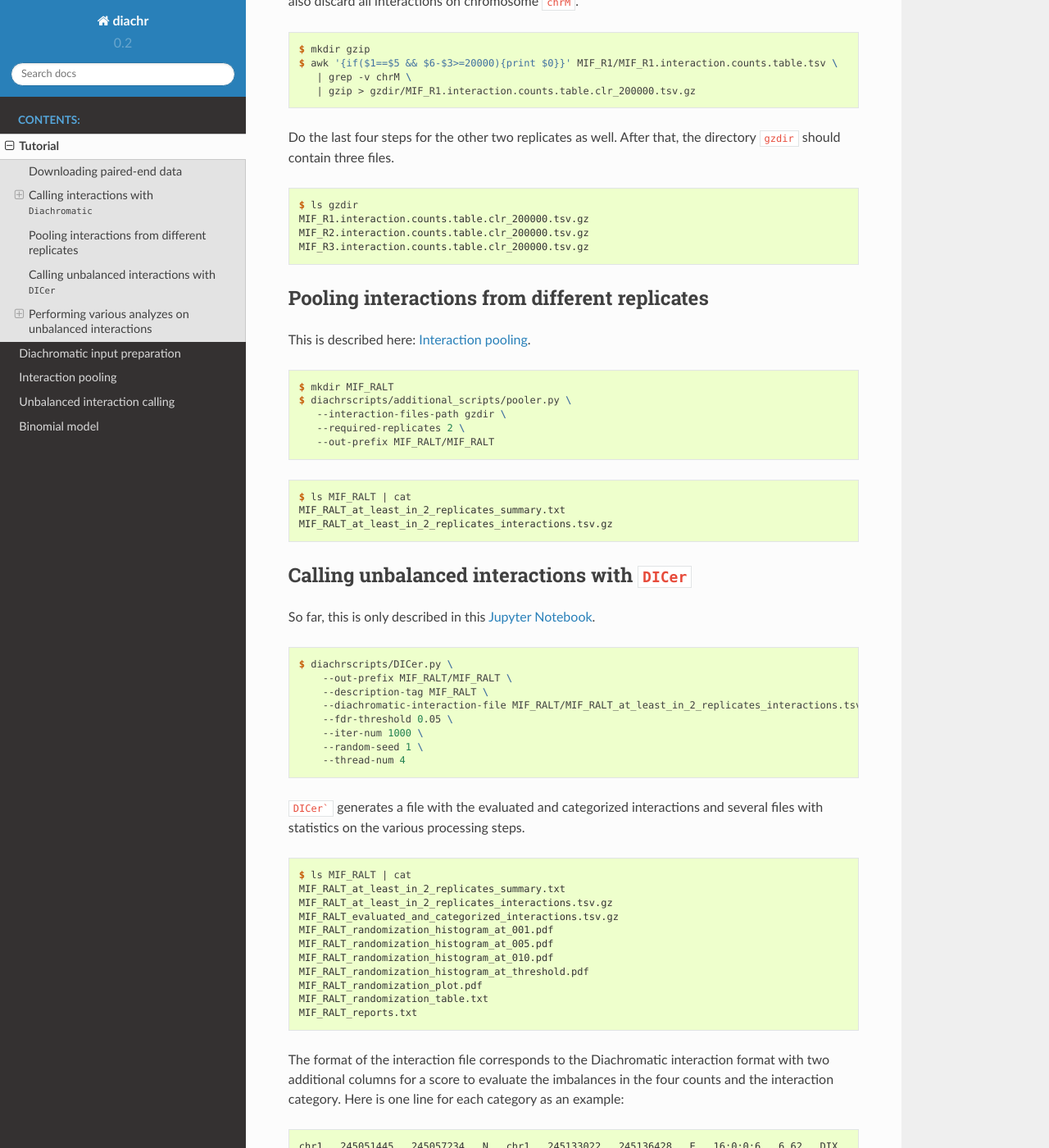
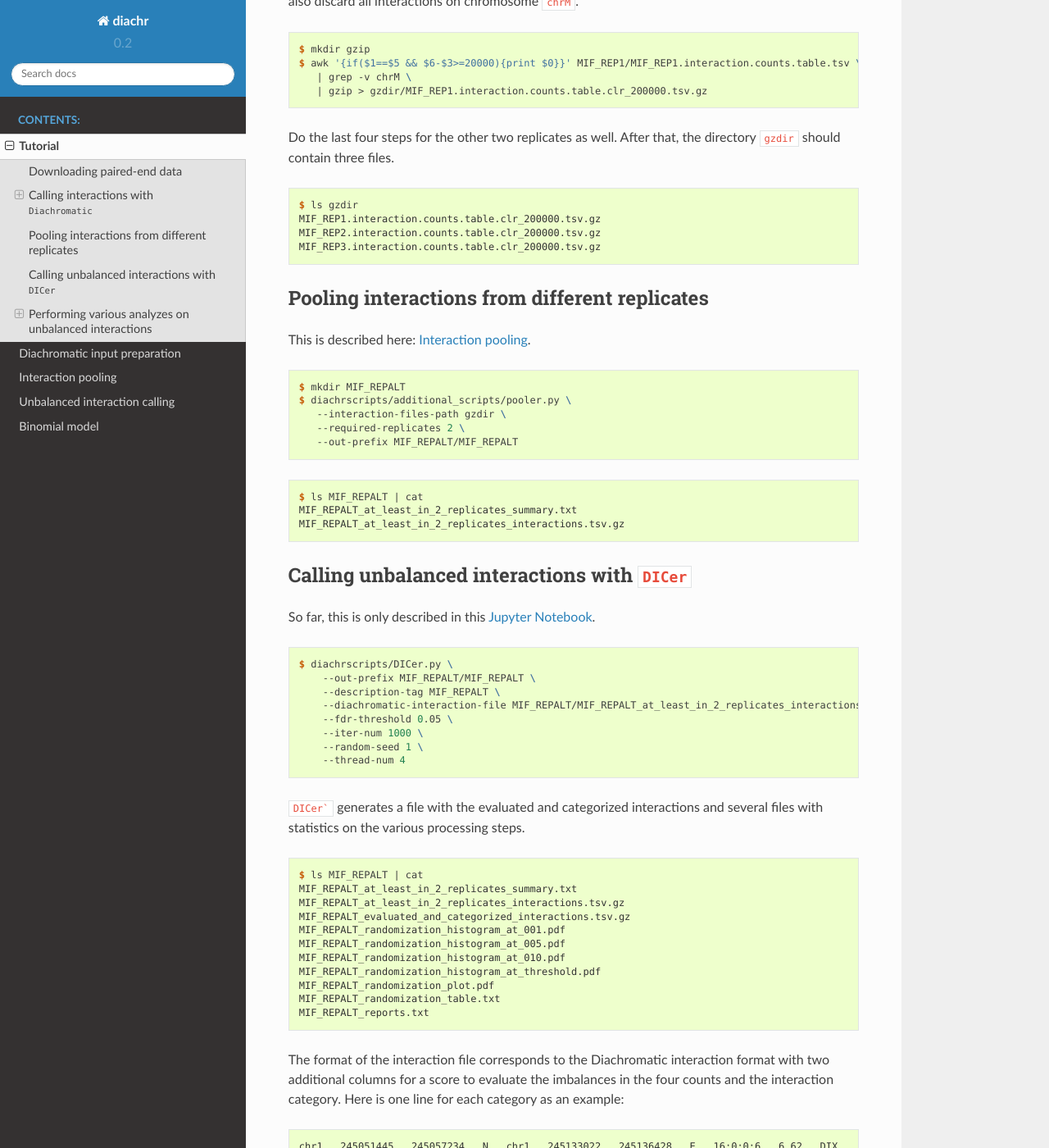
Before and after one commit to hansenp/diachrscripts, a Sphinx documentation site: the page built from docs/tutorial.rst, in a window 1280 px wide and 1400 px high, scrolled down 4811 px. Shown: the whole window at 82% size. Built offline with Sphinx 7.4.7 and the Read the Docs theme 2.0.0, drawn with Linux system fonts in a browser that asks for light colours; some of the changed text lies outside the part shown.

```diff
--- a/docs/tutorial.rst
+++ b/docs/tutorial.rst
@@ -23,9 +23,9 @@ For this dataset, ``200 GB`` hard disk space must be available.
 
 .. code-block:: console
 
-    $ diachrscripts/additional_scripts/dumpy.sh MIF_R1 MIF_R1 "ERR436029"
-    $ diachrscripts/additional_scripts/dumpy.sh MIF_R2 MIF_R2 "ERR436028;ERR436030;ERR436033"
-    $ diachrscripts/additional_scripts/dumpy.sh MIF_R3 MIF_R3 "ERR436026;ERR436031"
+    $ diachrscripts/additional_scripts/dumpy.sh MIF_REP1 MIF_REP1 "ERR436029"
+    $ diachrscripts/additional_scripts/dumpy.sh MIF_REP2 MIF_REP2 "ERR436028;ERR436030;ERR436033"
+    $ diachrscripts/additional_scripts/dumpy.sh MIF_REP3 MIF_REP3 "ERR436026;ERR436031"
 
 A separate directory is created for each of the three replicates.
 Because it is paired-end data, there are pairs of forward and reverse FASTQ files with
@@ -34,36 +34,36 @@ Both files have the same number of lines and reads with the same line index form
 
 .. code-block:: console
 
-    $ ls -lh MIF_R*/
-    MIF_R1/:
+    $ ls -lh MIF_REP*/
+    MIF_REP1/:
     total 28G
-    12G MIF_R1_1.fastq.gz
-    12G MIF_R1_2.fastq.gz
-    242 MIF_R1_md5.txt
+    12G MIF_REP1_1.fastq.gz
+    12G MIF_REP1_2.fastq.gz
+    242 MIF_REP1_md5.txt
 
-    MIF_R2/:
+    MIF_REP2/:
     total 87G
-    36G MIF_R2_1.fastq.gz
-    37G MIF_R2_2.fastq.gz
-    490 MIF_R2_md5.txt
+    36G MIF_REP2_1.fastq.gz
+    37G MIF_REP2_2.fastq.gz
+    490 MIF_REP2_md5.txt
 
-    MIF_R3/:
+    MIF_REP3/:
     total 57G
-    24G MIF_R3_1.fastq.gz
-    24G MIF_R3_2.fastq.gz
-    366 MIF_R3_md5.txt
+    24G MIF_REP3_1.fastq.gz
+    24G MIF_REP3_2.fastq.gz
+    366 MIF_REP3_md5.txt
 
 The MD5 checksums are as follows:
 
 .. code-block:: console
 
-    $ cat MIF_R*/MIF_R*_md5.txt | grep -v ERR
-    c68ab47d9f8cb9b49c1701ff04c7fd41  MIF_R1/MIF_R1_1.fastq.gz
-    338980ac0a0bc1a3ea26bc6cf55dfb43  MIF_R1/MIF_R1_2.fastq.gz
-    b6c248b48ded9eee8c4e951f4ea8d4a4  MIF_R2/MIF_R2_1.fastq.gz
-    a3ff3dfde21d39dc41dc3c1212cbb3e3  MIF_R2/MIF_R2_2.fastq.gz
-    5ceed4dd8784a467afa35f00b83d132d  MIF_R3/MIF_R3_1.fastq.gz
-    4260c37ed24ee29c5046ef74096ba1f7  MIF_R3/MIF_R3_2.fastq.gz
+    $ cat MIF_REP*/MIF_REP*_md5.txt | grep -v ERR
+    c68ab47d9f8cb9b49c1701ff04c7fd41  MIF_REP1/MIF_REP1_1.fastq.gz
+    338980ac0a0bc1a3ea26bc6cf55dfb43  MIF_REP1/MIF_REP1_2.fastq.gz
+    b6c248b48ded9eee8c4e951f4ea8d4a4  MIF_REP2/MIF_REP2_1.fastq.gz
+    a3ff3dfde21d39dc41dc3c1212cbb3e3  MIF_REP2/MIF_REP2_2.fastq.gz
+    5ceed4dd8784a467afa35f00b83d132d  MIF_REP3/MIF_REP3_1.fastq.gz
+    4260c37ed24ee29c5046ef74096ba1f7  MIF_REP3/MIF_REP3_2.fastq.gz
 
 ******************************************
 Calling interactions with ``Diachromatic``
@@ -96,10 +96,10 @@ The prepared FASTQ files with the forward and reverse reads are specified using
 
     $ java -jar Diachromatic.jar truncate \
        -e HindIII \
-       -q MIF_R1/MIF_R1_1.fastq.gz \
-       -r MIF_R1/MIF_R1_2.fastq.gz \
-       -o MIF_R1 \
-       -x MIF_R1
+       -q MIF_REP1/MIF_REP1_1.fastq.gz \
+       -r MIF_REP1/MIF_REP1_2.fastq.gz \
+       -o MIF_REP1 \
+       -x MIF_REP1
 
 All result files are written to the directory specified by the option ``-o`` and have the same prefix specified by the
 option ``-x``.
@@ -132,10 +132,10 @@ How to do this is documented here: :ref:`RST_Diachromatic_input_preparation`.
        -bsu \
        -p 4 \
        -d <DIGEST_MAP> \
-       -q MIF_R1/MIF_R1.truncated_R1.fastq.gz \
-       -r MIF_R1/MIF_R1.truncated_R2.fastq.gz \
-       -o MIF_R1 \
-       -x MIF_R1 \
+       -q MIF_REP1/MIF_REP1.truncated_R1.fastq.gz \
+       -r MIF_REP1/MIF_REP1.truncated_R2.fastq.gz \
+       -o MIF_REP1 \
+       -x MIF_REP1 \
        -j
 
 All result files from this step are written to the same directory (``-o``) and have the same prefix (``-x``) as the
@@ -156,16 +156,16 @@ The ``-s`` option causes the read pair counts to be reported separately for the
 
     $ java -jar Diachromatic.jar count \
        -d <DIGEST_MAP>  \
-       -v MIF_R1/MIF_R1.valid_pairs.aligned.bam \
+       -v MIF_REP1/MIF_REP1.valid_pairs.aligned.bam \
        -s \
-       -o MIF_R1 \
-       -x MIF_R1
+       -o MIF_REP1 \
+       -x MIF_REP1
 
 The interactions are written to the following file:
 
 .. code-block:: console
 
-    MIF_R1/MIF_R1.interaction.counts.table.tsv
+    MIF_REP1/MIF_REP1.interaction.counts.table.tsv
 
 This file is in Diachromatic's interaction format:
 
@@ -199,9 +199,9 @@ We also discard all interactions on chromosome ``chrM``.
 .. code-block:: console
 
     $ mkdir gzip
-    $ awk '{if($1==$5 && $6-$3>=20000){print $0}}' MIF_R1/MIF_R1.interaction.counts.table.tsv \
+    $ awk '{if($1==$5 && $6-$3>=20000){print $0}}' MIF_REP1/MIF_REP1.interaction.counts.table.tsv \
        | grep -v chrM \
-       | gzip > gzdir/MIF_R1.interaction.counts.table.clr_200000.tsv.gz
+       | gzip > gzdir/MIF_REP1.interaction.counts.table.clr_200000.tsv.gz
 
 Do the last four steps for the other two replicates as well.
 After that, the directory ``gzdir`` should contain three files.
@@ -209,9 +209,9 @@ After that, the directory ``gzdir`` should contain three files.
 .. code-block:: console
 
     $ ls gzdir
-    MIF_R1.interaction.counts.table.clr_200000.tsv.gz
-    MIF_R2.interaction.counts.table.clr_200000.tsv.gz
-    MIF_R3.interaction.counts.table.clr_200000.tsv.gz
+    MIF_REP1.interaction.counts.table.clr_200000.tsv.gz
+    MIF_REP2.interaction.counts.table.clr_200000.tsv.gz
+    MIF_REP3.interaction.counts.table.clr_200000.tsv.gz
 
 **********************************************
 Pooling interactions from different replicates
@@ -221,17 +221,17 @@ This is described here: :ref:`RST_Interaction_pooling`.
 
 .. code-block:: console
 
-    $ mkdir MIF_RALT
+    $ mkdir MIF_REPALT
     $ diachrscripts/additional_scripts/pooler.py \
        --interaction-files-path gzdir \
        --required-replicates 2 \
-       --out-prefix MIF_RALT/MIF_RALT
+       --out-prefix MIF_REPALT/MIF_REPALT
 
 .. code-block:: console
 
-    $ ls MIF_RALT | cat
-    MIF_RALT_at_least_in_2_replicates_summary.txt
-    MIF_RALT_at_least_in_2_replicates_interactions.tsv.gz
+    $ ls MIF_REPALT | cat
+    MIF_REPALT_at_least_in_2_replicates_summary.txt
+    MIF_REPALT_at_least_in_2_replicates_interactions.tsv.gz
 
 
 **********************************************
@@ -244,9 +244,9 @@ So far, this is only described in this
 .. code-block:: console
 
     $ diachrscripts/DICer.py \
-        --out-prefix MIF_RALT/MIF_RALT \
-        --description-tag MIF_RALT \
-        --diachromatic-interaction-file MIF_RALT/MIF_RALT_at_least_in_2_replicates_interactions.tsv.gz \
+        --out-prefix MIF_REPALT/MIF_REPALT \
+        --description-tag MIF_REPALT \
+        --diachromatic-interaction-file MIF_REPALT/MIF_REPALT_at_least_in_2_replicates_interactions.tsv.gz \
         --fdr-threshold 0.05 \
         --iter-num 1000 \
         --random-seed 1 \
@@ -257,17 +257,17 @@ various processing steps.
 
 .. code-block:: console
 
-    $ ls MIF_RALT | cat
-    MIF_RALT_at_least_in_2_replicates_summary.txt
-    MIF_RALT_at_least_in_2_replicates_interactions.tsv.gz
-    MIF_RALT_evaluated_and_categorized_interactions.tsv.gz
-    MIF_RALT_randomization_histogram_at_001.pdf
-    MIF_RALT_randomization_histogram_at_005.pdf
-    MIF_RALT_randomization_histogram_at_010.pdf
-    MIF_RALT_randomization_histogram_at_threshold.pdf
-    MIF_RALT_randomization_plot.pdf
-    MIF_RALT_randomization_table.txt
-    MIF_RALT_reports.txt
+    $ ls MIF_REPALT | cat
+    MIF_REPALT_at_least_in_2_replicates_summary.txt
+    MIF_REPALT_at_least_in_2_replicates_interactions.tsv.gz
+    MIF_REPALT_evaluated_and_categorized_interactions.tsv.gz
+    MIF_REPALT_randomization_histogram_at_001.pdf
+    MIF_REPALT_randomization_histogram_at_005.pdf
+    MIF_REPALT_randomization_histogram_at_010.pdf
+    MIF_REPALT_randomization_histogram_at_threshold.pdf
+    MIF_REPALT_randomization_plot.pdf
+    MIF_REPALT_randomization_table.txt
+    MIF_REPALT_reports.txt
 
 The format of the interaction file corresponds to the Diachromatic interaction format with two additional columns for
 a score to evaluate the imbalances in the four counts and the interaction category.
@@ -307,7 +307,7 @@ It can be created from an interaction file generated with ``DICer``.
     from diachr import DiachromaticInteractionSet
     d11_interaction_set = DiachromaticInteractionSet()
     d11_interaction_set.parse_file(
-        i_file = "MIF_RALT/MIF_RALT_evaluated_and_categorized_interactions.tsv.gz",
+        i_file = "MIF_REPALT/MIF_REPALT_evaluated_and_categorized_interactions.tsv.gz",
         verbose = True)
 
 Interaction distances
```
Also changed, not shown: 7 other files.
